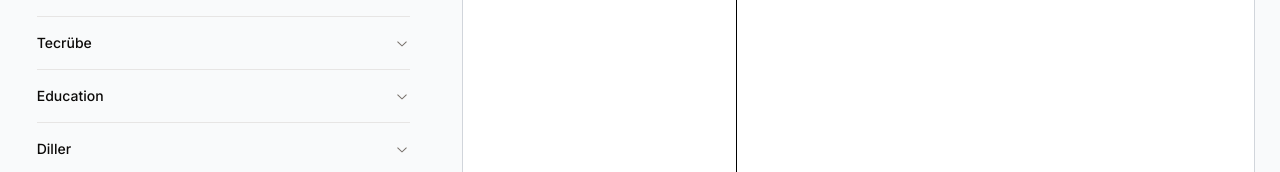
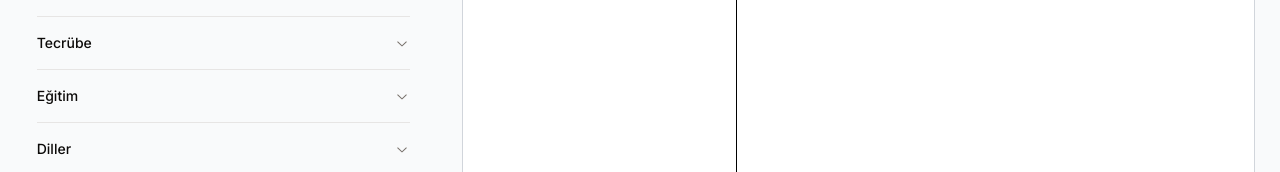
Before and after one commit to birkaany/cv-generator, a Next.js app: page / in a window 1280 px wide. Shown: the part 305-477 px from the top of the page. Built offline with nearby package versions, Linux system fonts and the light colour scheme.

Commit message:
fix translation

```diff
--- a/components/Panel.jsx
+++ b/components/Panel.jsx
@@ -302,7 +302,7 @@ const Panel = () => {
             </AccordionContent>
           </AccordionItem>
           <AccordionItem className="accordion" value="education">
-            <AccordionTrigger>Education</AccordionTrigger>
+            <AccordionTrigger>Eğitim</AccordionTrigger>
             <AccordionContent className="flex flex-col gap-2">
               {educations.map((education, index) => {
                 return (
```
